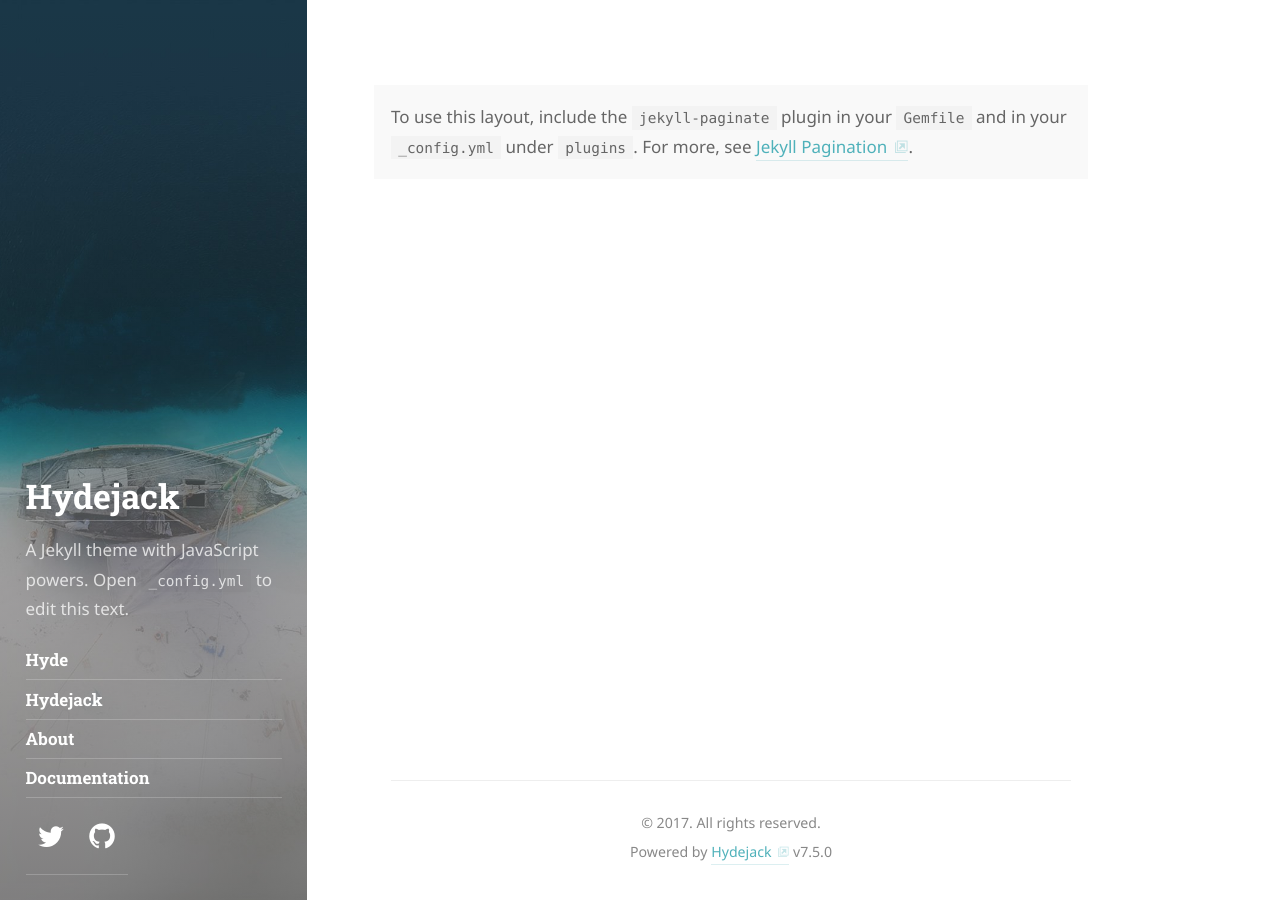
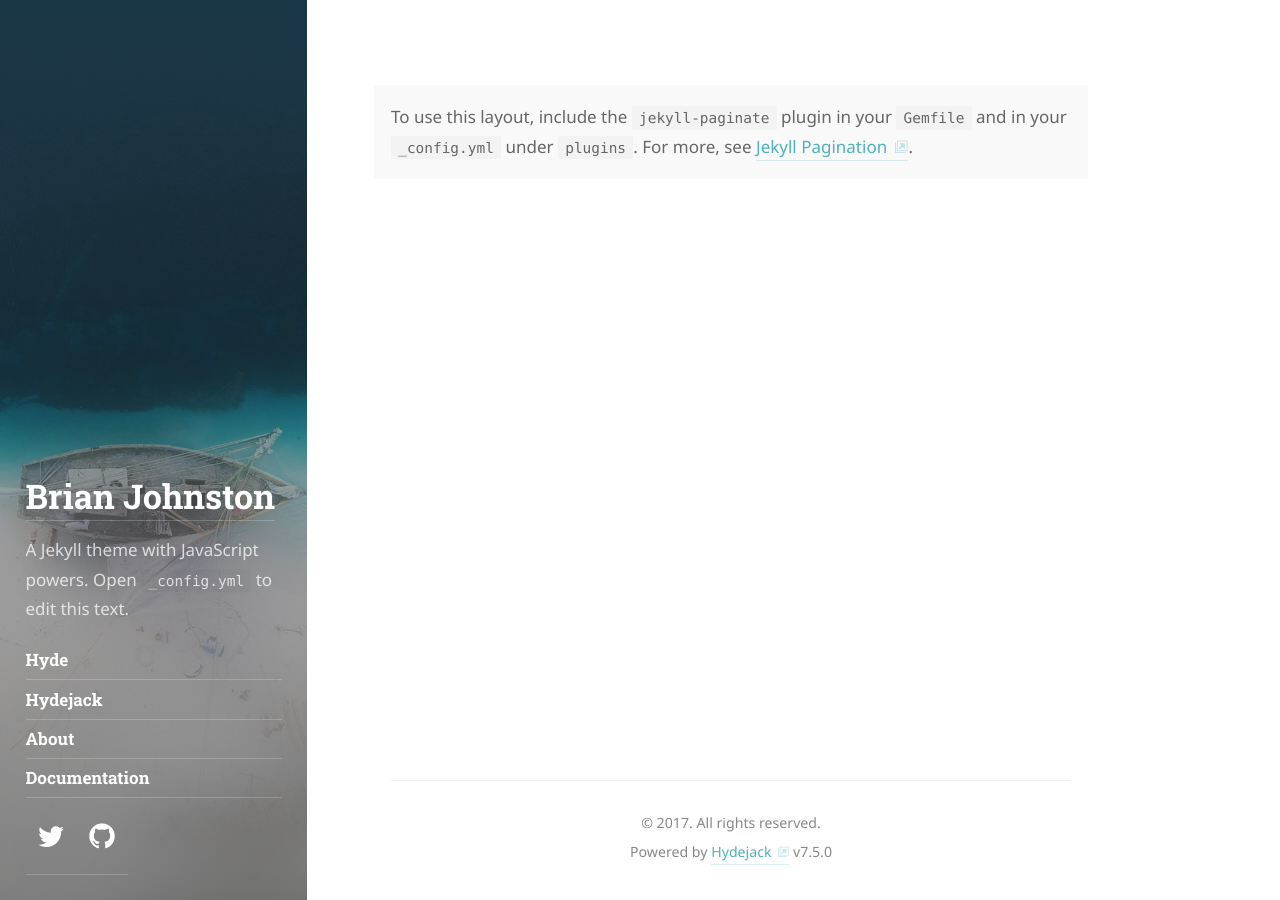
Before and after one commit to BJJohnston/blog, a Jekyll site: the page built from index.html, in a window 1280 px wide. Built offline with Jekyll 4.4.1, drawn with Linux system fonts in a browser that asks for light colours; some web fonts are replaced; the list of posts is cut into pages by our own code.

Commit message:
dns change

```diff
--- a/_config.yml
+++ b/_config.yml
@@ -4,7 +4,7 @@
 # IMPORTANT: Set the URL of your site.
 # Set to https://<username>.github.io when hosting on GitHub Pages
 # (unless you are using a custom domain).
-url:                   https://domain.tld
+url:                   https://bjjohnston.github.io
 
 # IMPORTANT: Set The "base URL" of your site.
 #
@@ -15,14 +15,14 @@ url:                   https://domain.tld
 # When using GitHub Pages, set to '' when hosting a user- or organization page,
 # i.e. when the name of the repository looks like <username>.github.io.
 # Otherwise, set to /<name of repository> (with leading /, but without the < >).
-baseurl:               ''
+baseurl:               '/blog'
 
 # Language of your content in 2-letter code, e.g.: en, de.
 # You may also provide a location, e.g.: en-us, de_AT.
 lang:                  en
 
 # The title of your blog. Used in the sidebar and the browser tab.
-title:                 Hydejack
+title:                 Brian Johnston
 
 # A short description (~150 chars) of the page used for the meta description tag.
 # Can use markdown, but no more than one paragraph (enforced by `>`)
```
